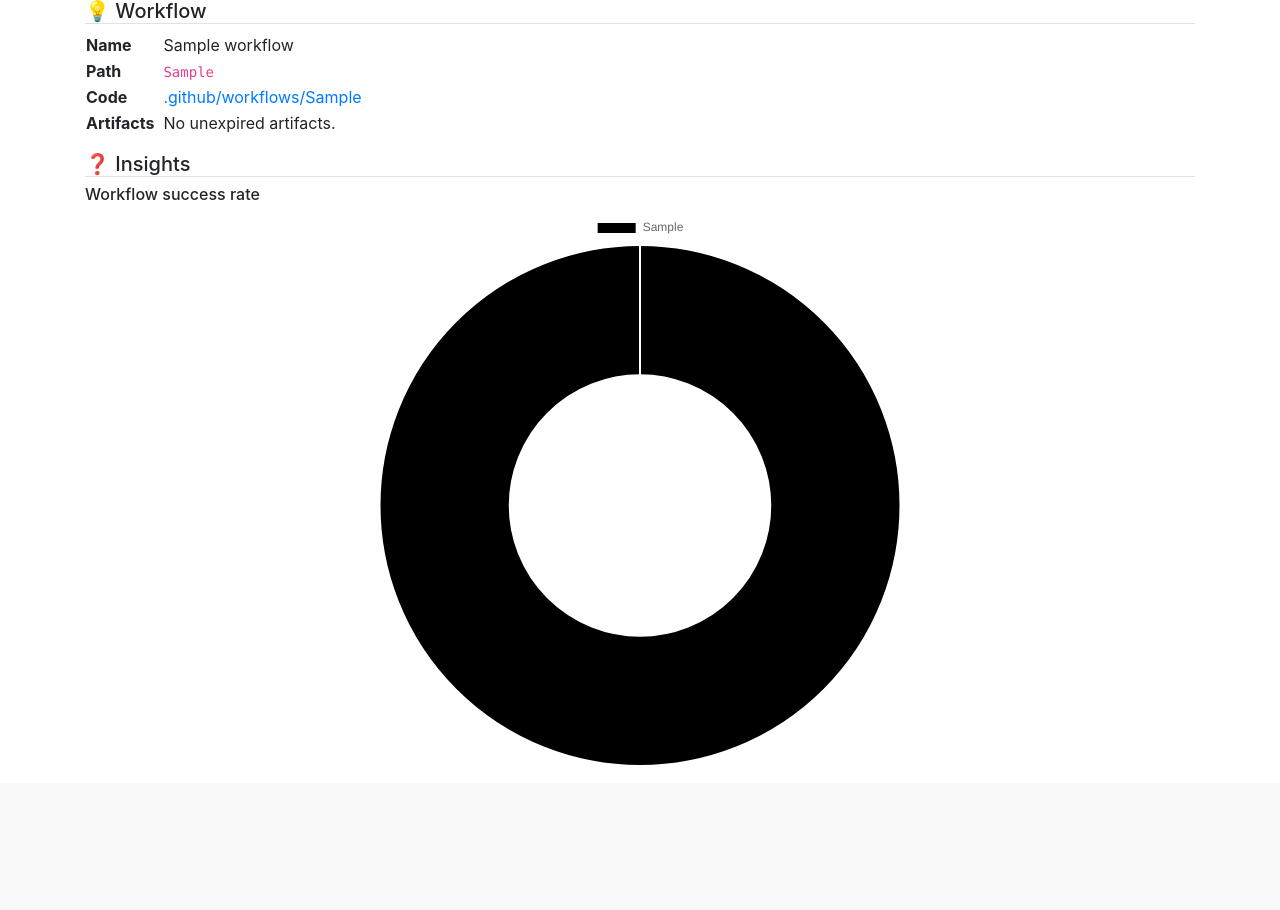
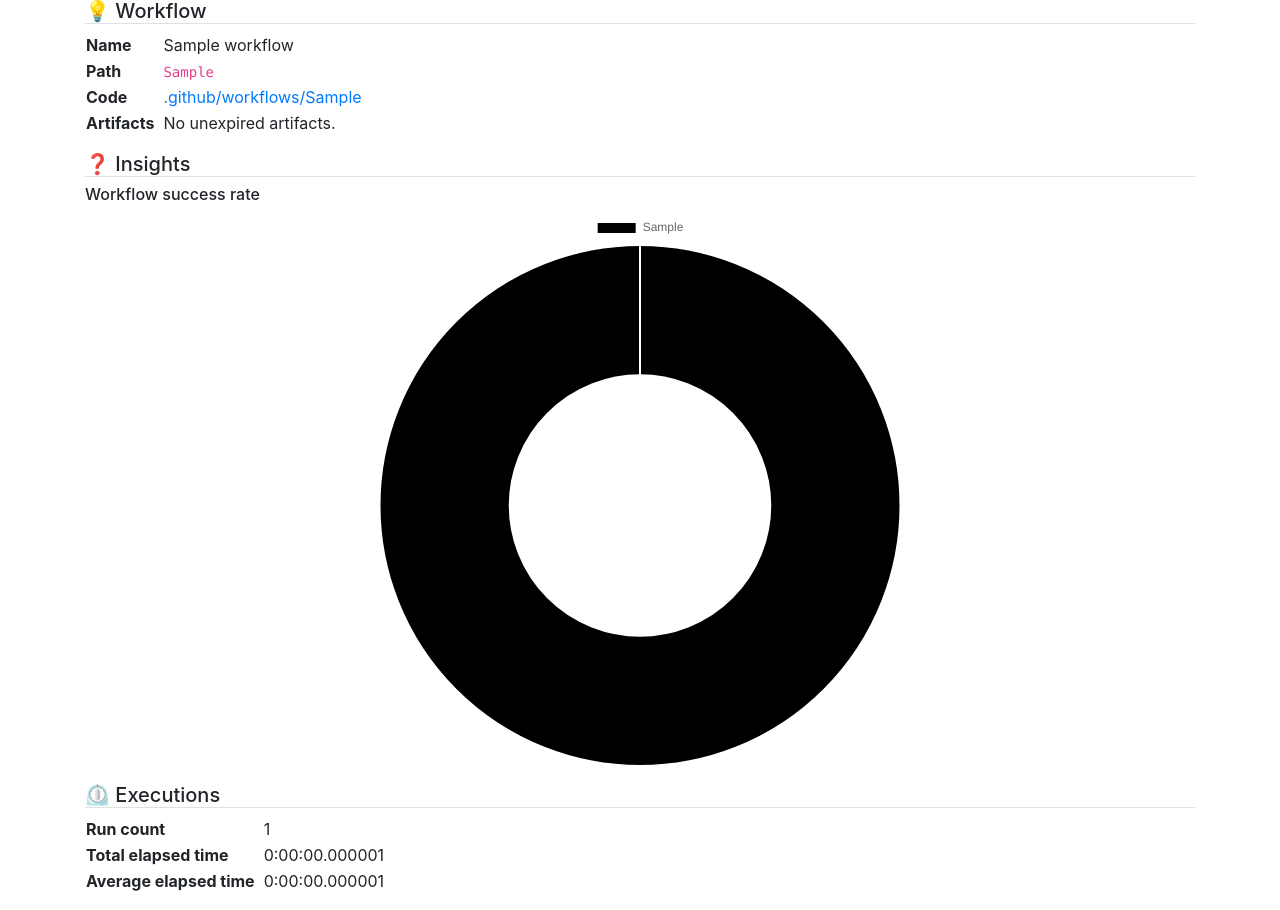
Before and after one commit to andymckay/actions-insights, a Django app: page /workflows/workflow/1 in a window 1280 px wide. Shown: the part 129-1039 px from the top of the page. Before the commit the page ends 894 px from the top, so only its background shows below. Run offline with Django 3.2, Linux system fonts and the light colour scheme; a user stored in the database is signed in; tables that the repository leaves empty hold one stand-in row (values such as "Sample post"); some libraries are stand-ins or nearby versions.

Commit message:
Run sorting and avg execution time

```diff
--- a/insights/misc/templates/misc/runs.html
+++ b/insights/misc/templates/misc/runs.html
@@ -6,8 +6,8 @@
     <thead>
         <tr>
             <th>Workflow</th>
-            <th>Created</th>
-            <th>Elapsed time</th>
+            <th>Created <a href="?sort=start_time&filter={{ request.GET.filter }}">🔼</a><a href="?sort=-start_time&filter={{ request.GET.filter }}">🔽</a></th>
+            <th>Elapsed time <a href="?sort=elapsed&filter={{ request.GET.filter }}">🔼</a><a href="?sort=-elapsed&filter={{ request.GET.filter }}">🔽</a></th>
             <th>Conclusion</th>
             <th>Size of artifacts</th>
         </tr>
@@ -26,4 +26,5 @@
             </tr>
     {% endfor %}
     </tbody>
+</table>
 {% endblock %}
--- a/insights/misc/templates/misc/workflow.html
+++ b/insights/misc/templates/misc/workflow.html
@@ -33,4 +33,19 @@
     <canvas id="runs-doughnut" data-data="{{ states|doughnut }}"></canvas>
 </div>
 
+<div class="mt-3 mb-3">
+    <h5 class="border-bottom">⏲ Executions</h5>
+    <table>
+        <tr>
+            <th class="pr-2">Run count</th><td>{{ run_count }}</td>
+        </tr>
+        <tr>
+            <th class="pr-2">Total elapsed time</th><td>{{ elapsed_time_sum }}</td>
+        </tr>
+        <tr>
+            <th class="pr-2">Average elapsed time</th><td>{{ elapsed_time_avg }}</td>
+        </tr>
+    </table>
+</div>
+
 {% endblock %}
--- a/insights/misc/views.py
+++ b/insights/misc/views.py
@@ -1,7 +1,7 @@
 import requests
 from django.contrib.auth.decorators import login_required
 from django.contrib.auth.models import User
-from django.db.models import Count, Sum
+from django.db.models import Count, Sum, Avg
 from django.http import HttpResponse
 from django.shortcuts import get_object_or_404, redirect, render
 
@@ -135,10 +135,17 @@ def delete(request, pk):
 @login_required
 def runs(request, pk):
     repo = get_object_or_404(Repo, pk=pk, user=request.user)
+
+    sorting = request.GET.get("sort")
     order = ["-start_time"]
+    if sorting == "start_time" or sorting == "-start_time":
+        order = [sorting]
+    if sorting == "elapsed" or sorting == "-elapsed":
+        order = [sorting, "-start_time"]
+
     context = {
         "repo": repo,
-        "runs": Run.objects.filter(workflow__repo=repo).order_by(*order),
+        "runs": Run.objects.filter(workflow__repo=repo).order_by(*order)
     }
     for run in context["runs"]:
         run.total_artifact_size = Artifact.objects.filter(run=run).aggregate(
@@ -154,7 +161,10 @@ def workflow(request, pk):
         "workflow": workflow,
         "states": Run.objects.values('conclusion').distinct().annotate(Count('conclusion')),
         "artifact_count": Artifact.objects.filter(run__workflow=workflow, expired=False).count(),
-        "artifact_size": Artifact.objects.filter(run__workflow=workflow, expired=False).aggregate(Sum("size_in_bytes"))
+        "artifact_size": Artifact.objects.filter(run__workflow=workflow, expired=False).aggregate(Sum("size_in_bytes")),
+        "run_count": Run.objects.filter(workflow=workflow).count(),
+        "elapsed_time_sum": Run.objects.filter(workflow=workflow).aggregate(Sum('elapsed'))["elapsed__sum"],
+        "elapsed_time_avg": Run.objects.filter(workflow=workflow).aggregate(Avg('elapsed'))["elapsed__avg"],
     }
     return render(request, "misc/workflow.html", context)
 
```
